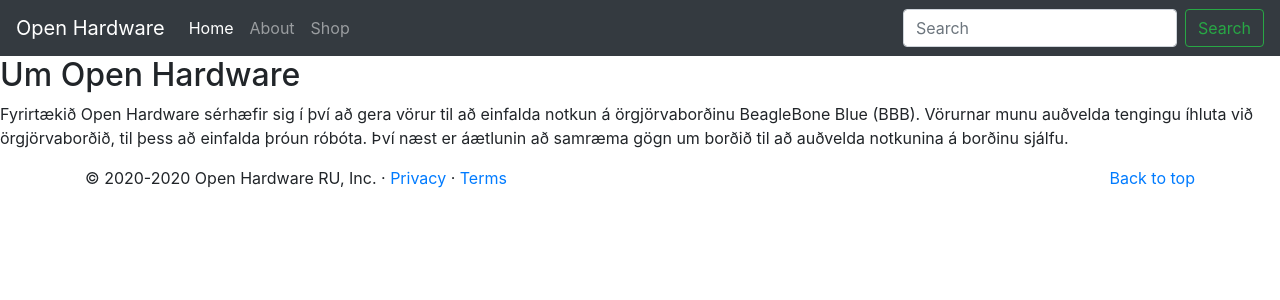
After one commit to OpenHardwareRU/OpenHardwareRUWebsite, a Django app: page /homepage/terms/ in a window 1280 px wide. The commit adds this page. Shown: the top 300 px of the page. Run offline with Django 3.2, Linux system fonts and the light colour scheme; some libraries are stand-ins or nearby versions.

Commit message:
added privacy and terms sites and connected in django

```diff
--- /dev/null
+++ b/homepage/templates/homepage/terms.html
@@ -0,0 +1,13 @@
+{% extends 'base.html' %}
+{% block title %}About{% endblock title %}
+{% block content %}
+
+
+    <div class="text-row">
+        <h2>Um Open Hardware</h2>
+        <p>Fyrirtækið Open Hardware sérhæfir sig í því að gera vörur til að einfalda notkun á örgjörvaborðinu BeagleBone
+            Blue (BBB). Vörurnar munu auðvelda tengingu íhluta við örgjörvaborðið, til þess að einfalda þróun róbóta.
+            Því næst er áætlunin að samræma gögn um borðið til að auðvelda notkunina á borðinu sjálfu. </p>
+    </div>
+
+{% endblock %}
--- a/homepage/urls.py
+++ b/homepage/urls.py
@@ -8,4 +8,6 @@
     path('', views.index, name='index'),
     path('about/', views.about, name='about'),
     path('shop/', views.shop, name='shop'),
+    path('privacy/', views.privacy, name='privacy'),
+    path('terms/', views.terms, name='terms'),
 ]
--- a/homepage/views.py
+++ b/homepage/views.py
@@ -19,3 +19,9 @@
 
 def shop(request):
     return render(request, 'homepage/shop.html')
+
+def privacy(request):
+    return render(request, 'homepage/privacy.html')
+
+def terms(request):
+    return render(request, 'homepage/terms.html')
--- a/templates/footer.html
+++ b/templates/footer.html
@@ -1,5 +1,5 @@
 {% load static %}
 <footer class="container">
 	<p class="float-right"><a href="#">Back to top</a></p>
-	<p>&copy; 2020-2020 Open Hardware RU, Inc. &middot; <a href="#">Privacy</a> &middot; <a href="#">Terms</a></p>
+	<p>&copy; 2020-2020 Open Hardware RU, Inc. &middot; <a href="{% url 'homepage:privacy' %}">Privacy</a> &middot; <a href="{% url 'homepage:terms' %}">Terms</a></p>
 </footer>
```
Also changed, not shown: homepage/templates/homepage/privacy.html (added, +13 -0 lines).
